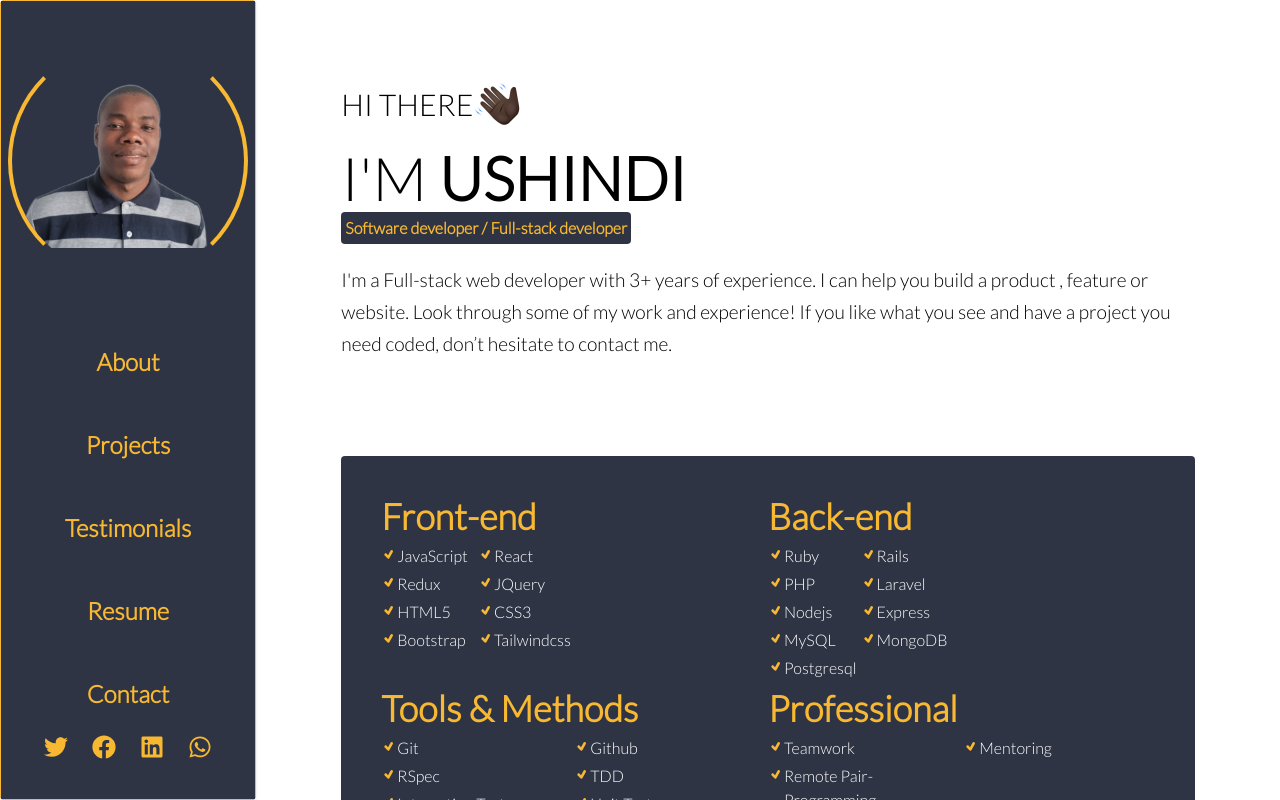
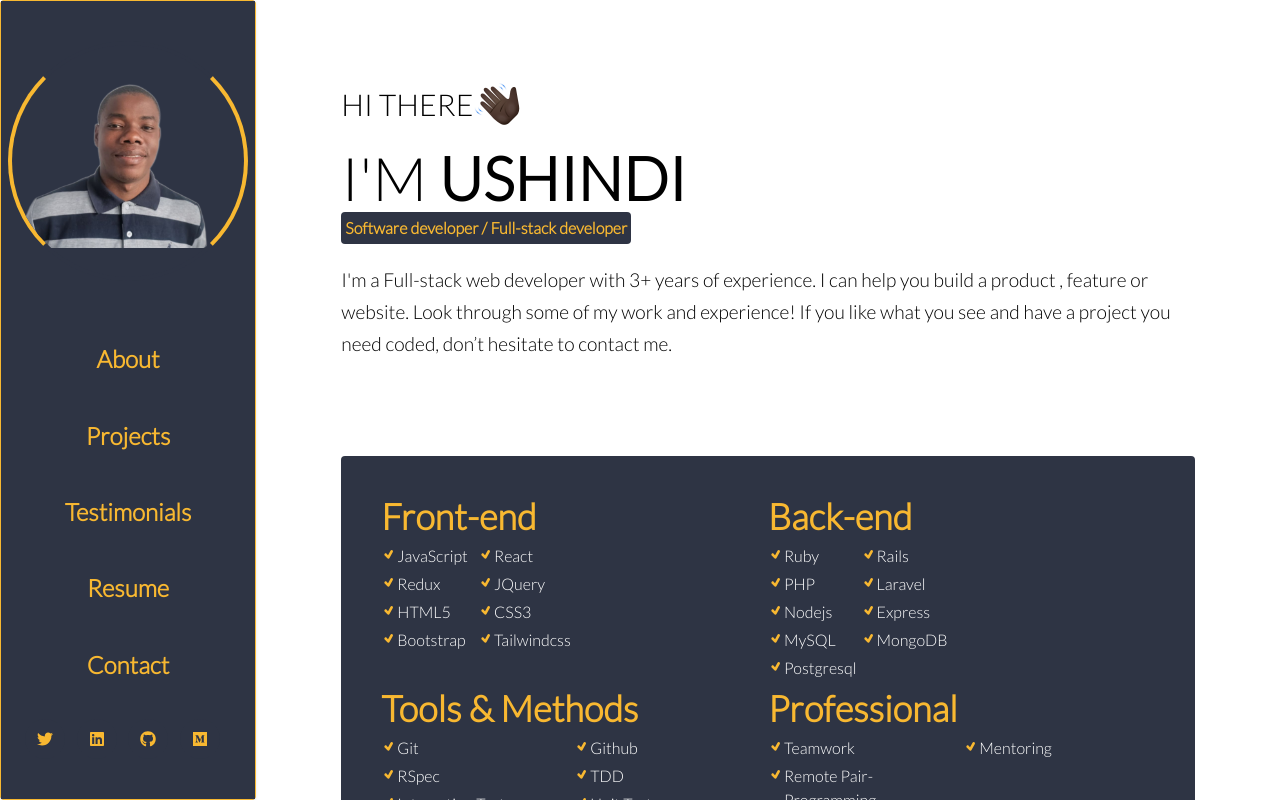
Before and after one commit to bienvenuushindi/my-portfolio, a React (Create React App) app: page / in a window 1280 px wide. Shown: the top 800 px of the page. Built offline with nearby package versions, Linux system fonts and the light colour scheme.

Commit message:
Connect links right content

```diff
--- a/src/components/about.js
+++ b/src/components/about.js
@@ -1,4 +1,3 @@
-// import Title from "./title";
 import skills from "../siteData";
 import SkillCard from "./items/skillCard";
 import handWaving from "../image/icons/wave-small.png";
--- a/src/components/contact.js
+++ b/src/components/contact.js
@@ -16,13 +16,13 @@ const Contact = () => {
                 <div>
                     <h3 className="lg:text-4xl text-2xl font-bold text-left">Let's connect</h3>
                     <div className="grid lg:grid-cols-2">
-                        <SocialMedia customClasses="grid-cols-2"/>
+                        <SocialMedia customClasses="grid-cols-2" showIconText={true}/>
                         <div>
                             <div className="flex items-center">
                            <span className="text-primary bg-black p-3 mt-1 mr-2 rounded-3xl hover:text-white">
                                 <GrMail/>
                             </span>
-                                <span className="font-bold">jeanbienvenusb@gmail.com</span>
+                                <a className="font-bold" href="mailto:jeanbienvenusb@gmail.com">Send mail</a>
                             </div>
                         </div>
                     </div>
--- a/src/components/navigation.js
+++ b/src/components/navigation.js
@@ -1,9 +1,7 @@
 import React, {useState} from 'react';
-import {
-    FaFacebook, FaTwitter, FaLinkedin, FaWhatsapp,
-} from 'react-icons/fa';
 import '../index.css';
 import Image from "../image/usb-transparent.png";
+import SocialMedia from "./socialMedia";
 
 
 const Navigation = () => {
@@ -49,19 +47,8 @@ const Navigation = () => {
 
                     <div className="pb-32 xl:pb-10 w-full flex flex-col items-center justify-start space-x-2 text-primary">
                         <div
-                            className="flex px-6 justify-start md:justify-end items-start  w-full md:w-auto md:items-center space-x-6 ">
-                            <button type="button" className="  hover:text-gray-200 w-6">
-                                <FaTwitter size={24}/>
-                            </button>
-                            <button type="button" className=" hover:text-gray-200 w-6">
-                                <FaFacebook size={24}/>
-                            </button>
-                            <button type="button" className=" hover:text-gray-200 w-6">
-                                <FaLinkedin size={24}/>
-                            </button>
-                            <button type="button" className=" hover:text-gray-200 w-6">
-                                <FaWhatsapp size={24}/>
-                            </button>
+                            className="flex px-6 justify-start md:justify-end items-start  w-full md:items-center space-x-6 ">
+                            <SocialMedia customClasses="grid-rows-1 grid-flow-col w-full"/>
                         </div>
                     </div>
                 </div>
--- a/src/components/slide.js
+++ b/src/components/slide.js
@@ -32,8 +32,6 @@ function Slider({ testimonials }) {
           slidesPerView: 2,
         },
       }}
-      // onSwiper={(swiper) => console.log(swiper)}
-      // onSlideChange={() => console.log('slide change')}
     >
       {testimonials.map((item) => (
         <SwiperSlide key={item.name}>
--- a/src/components/socialMedia.js
+++ b/src/components/socialMedia.js
@@ -1,9 +1,8 @@
 import {accounts} from "../siteData";
-import {FaFacebook, FaGithub, FaLinkedin, FaMedium, FaTwitter} from "react-icons/fa";
+import {FaGithub, FaLinkedin, FaMedium, FaTwitter} from "react-icons/fa";
 
-function SocialMedia({customClasses=''}) {
+function SocialMedia({customClasses = '', showIconText=false}) {
     const icons = {
-        facebook: <FaFacebook/>,
         twitter: <FaTwitter/>,
         linkedin: <FaLinkedin/>,
         medium: <FaMedium/>,
@@ -11,7 +10,9 @@ function SocialMedia({customClasses=''}) {
     }
     return (
         <ul className={`mt-3 grid ${customClasses}`}>
-            {accounts.map(item=><li key={item.name} className="flex items-center font-bold"><span className="text-primary bg-secondary p-3 mt-1 mr-2 rounded-3xl hover:text-white">{icons[`${item.key}`]}</span> {item.name}</li>)}
+            {accounts.map(item => <li key={item.name} className="flex items-center font-bold"><a href={item.link} className="flex items-center"><span
+                className="text-primary bg-secondary p-3 mt-1 mr-2 rounded-3xl hover:text-white">{icons[`${item.key}`]}</span> {showIconText && item.name}
+            </a></li>)}
         </ul>
     )
 }
```
